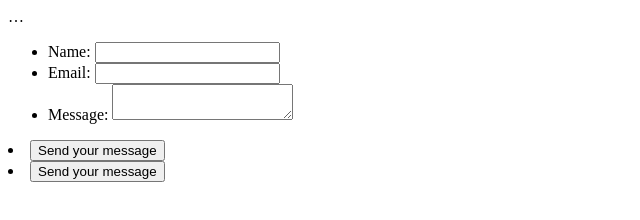
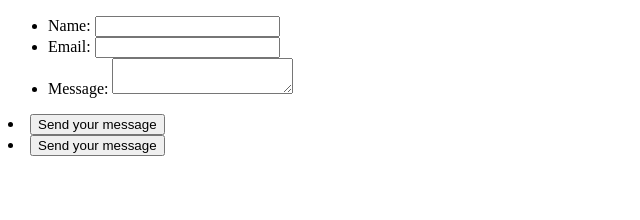
Before and after one commit to FannyJasmin/FannyJasmin.github.io, a plain HTML site: page WebForm.html in a window 1280 px wide. Shown: the whole page, without its empty margins (0-640 px from the left). Drawn offline with Linux system fonts and the light colour scheme.

Commit message:
web form

```diff
--- a/WebForm.html
+++ b/WebForm.html
@@ -6,7 +6,7 @@
 	<title> Web Form </title>
 </head>
 <body>
-<form action="/my-handling-form-page" method="post">…</form>
+<form action="/my-handling-form-page" method="post"> </form>
 <ul>
     <li>
       <label for="name">Name:</label>
```
